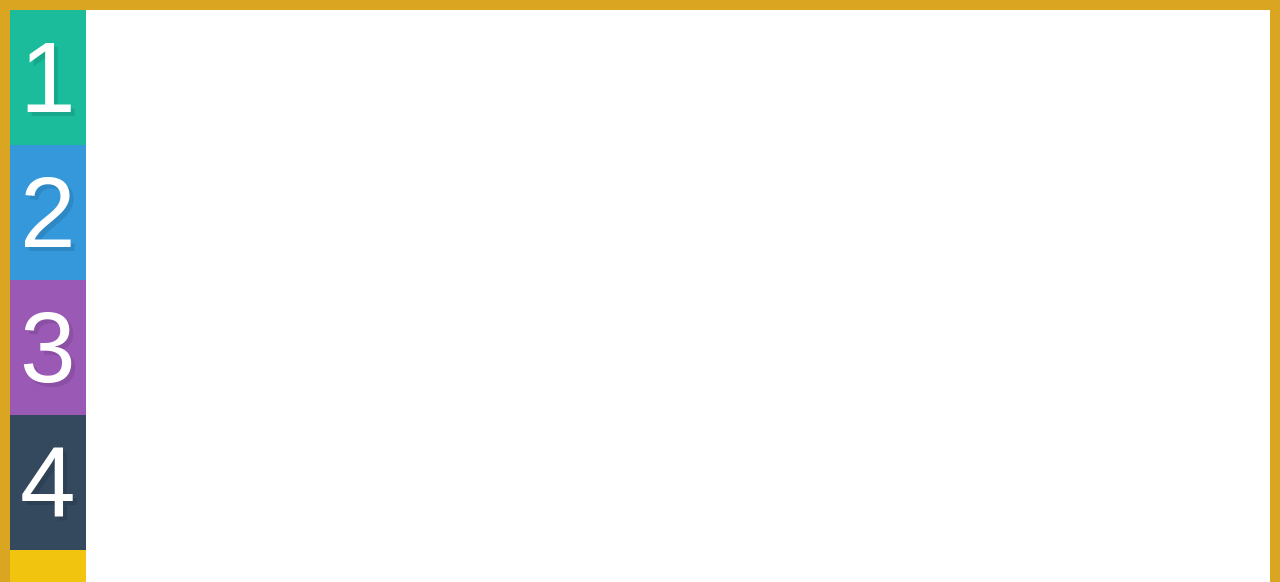
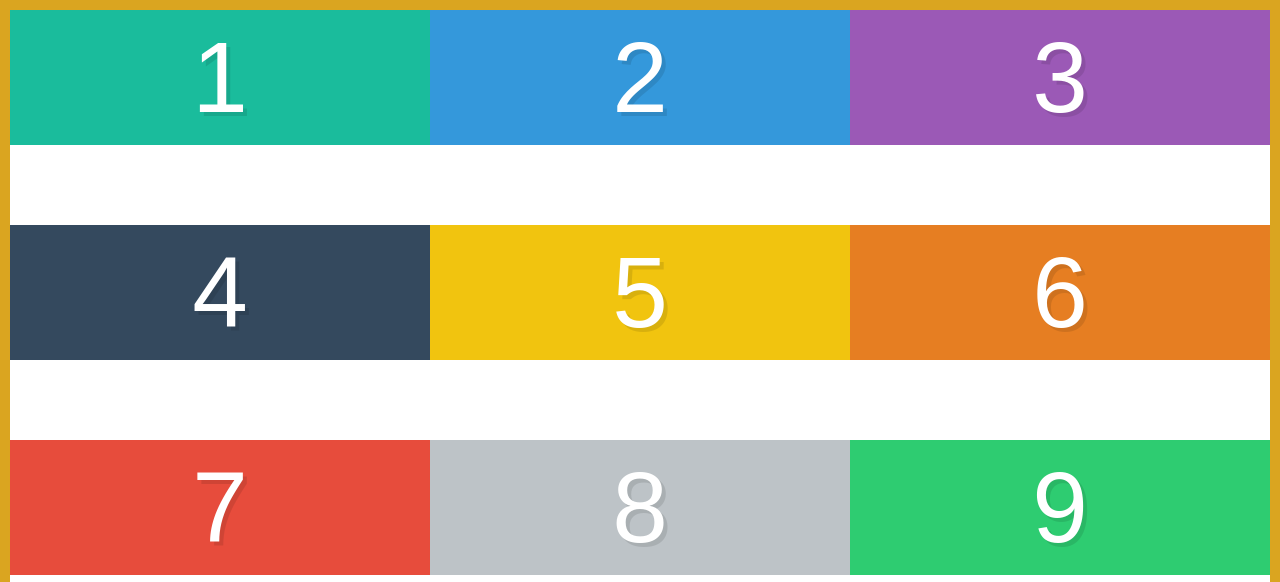
Before and after one commit to david82213/flexbox, a plain HTML site: page alignment-and-centering/index.html in a window 1280 px wide. Shown: the top 582 px of the page. Drawn offline with Linux system fonts and the light colour scheme.

Commit message:
flex-wrap with align-content

```diff
--- a/alignment-and-centering/style.css
+++ b/alignment-and-centering/style.css
@@ -58,8 +58,12 @@ input[type=reset],input[type=submit]{-webkit-appearance:button;cursor:pointer;}b
   /* ------------------------------------------- */
   height: 100vh;
   /* lines up elements with a base horizontal line */
-  align-items: baseline;
-  flex-direction: column;
+  /*align-items: baseline;
+  flex-direction: column;*/
+
+  /* lines up vertically */
+  align-content: space-between;
+  flex-wrap: wrap;
 }
 
 .box{
@@ -69,5 +73,6 @@ input[type=reset],input[type=submit]{-webkit-appearance:button;cursor:pointer;}b
   margin: 10px;*/
 
   /* ------------------------------------------- */
+  width: 33.333%;
 
 }
```
